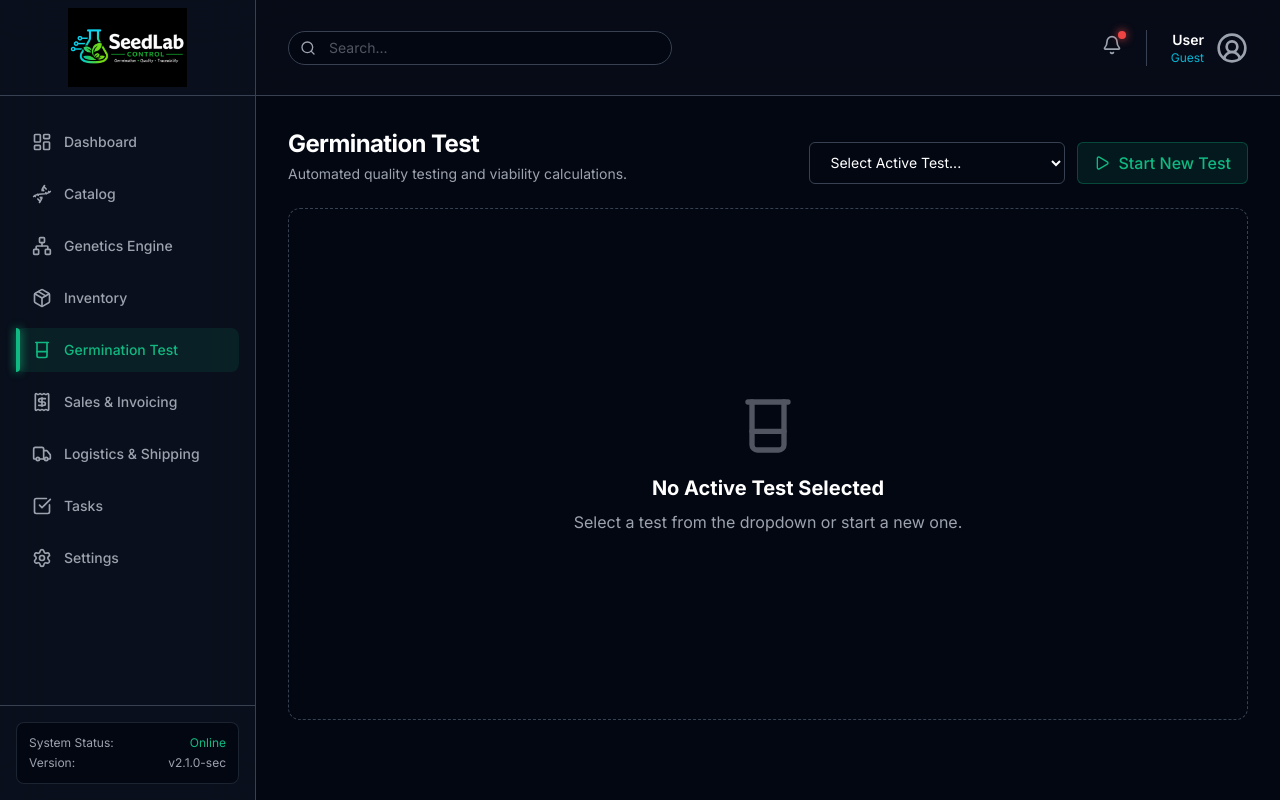
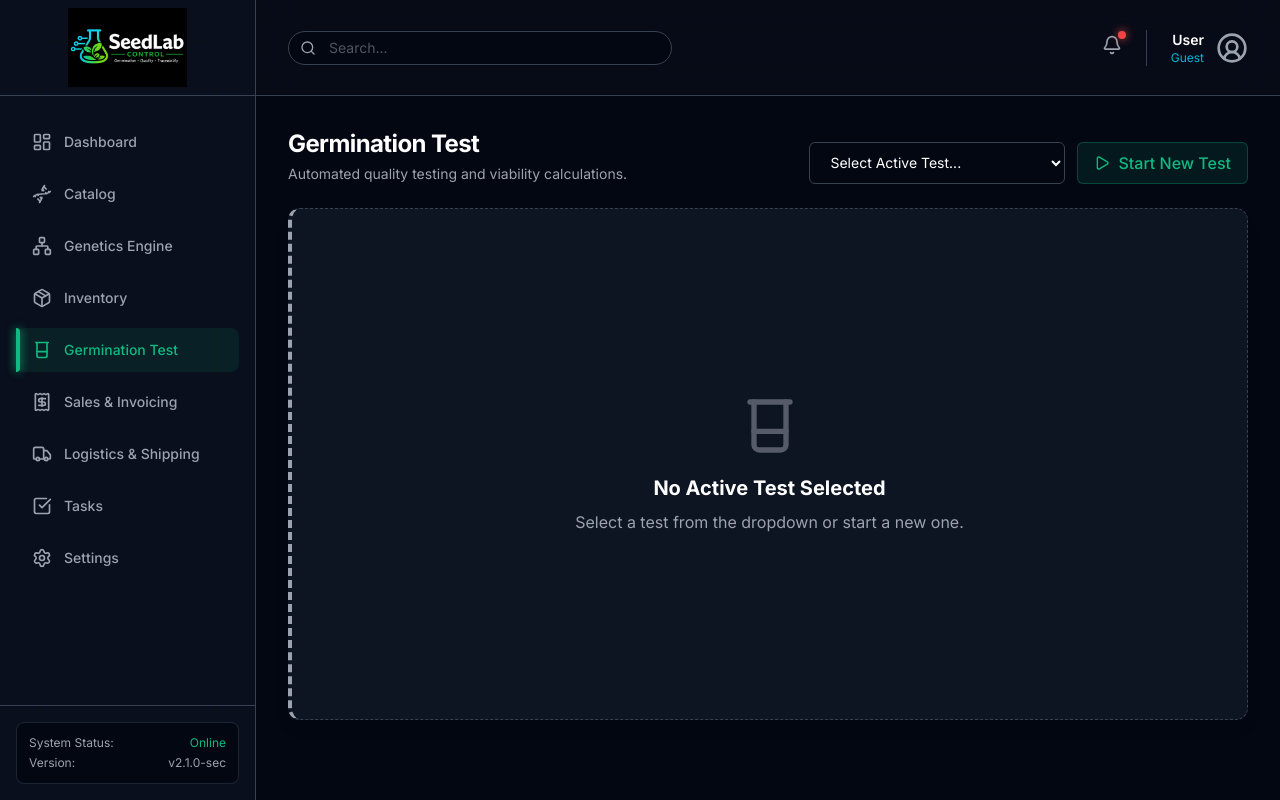
Before and after one commit to perellinaresborja-ai/SeedLab-Control, a React (Vite) app in the folder frontend/: page /lab in a window 1280 px wide. Built offline with nearby package versions, Linux system fonts and the light colour scheme.

Commit message:
style: add border line to Lab empty state

```diff
--- a/frontend/src/pages/Lab.jsx
+++ b/frontend/src/pages/Lab.jsx
@@ -227,7 +227,7 @@ export default function Lab() {
       </div>
 
       {!activeTest ? (
-        <div className="flex-1 flex flex-col items-center justify-center border border-dashed border-border rounded-xl">
+        <div className="flex-1 flex flex-col items-center justify-center glass-panel border-dashed border-border rounded-xl border-l-4 border-l-text-muted">
           <Beaker className="w-16 h-16 text-text-muted mb-4 opacity-50" />
           <h2 className="text-xl font-bold text-white mb-2">No Active Test Selected</h2>
           <p className="text-text-muted">Select a test from the dropdown or start a new one.</p>
```
